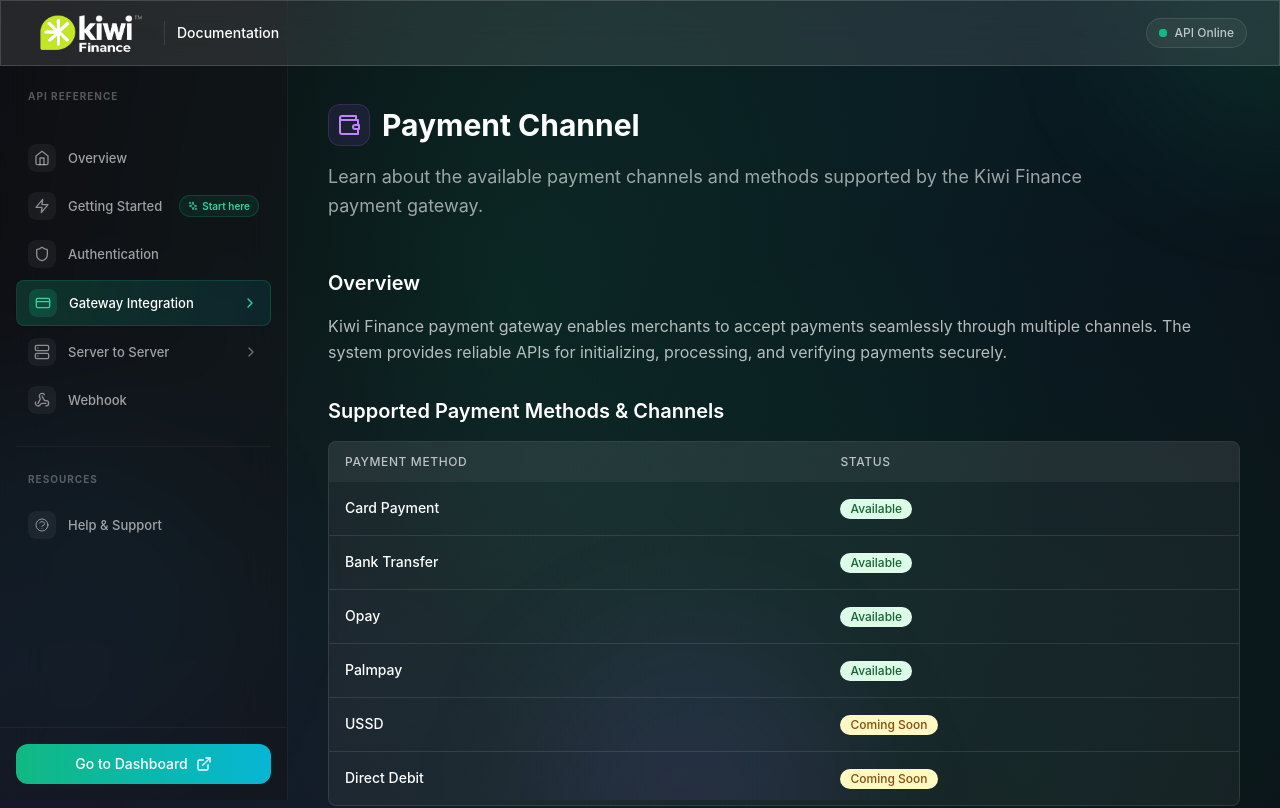
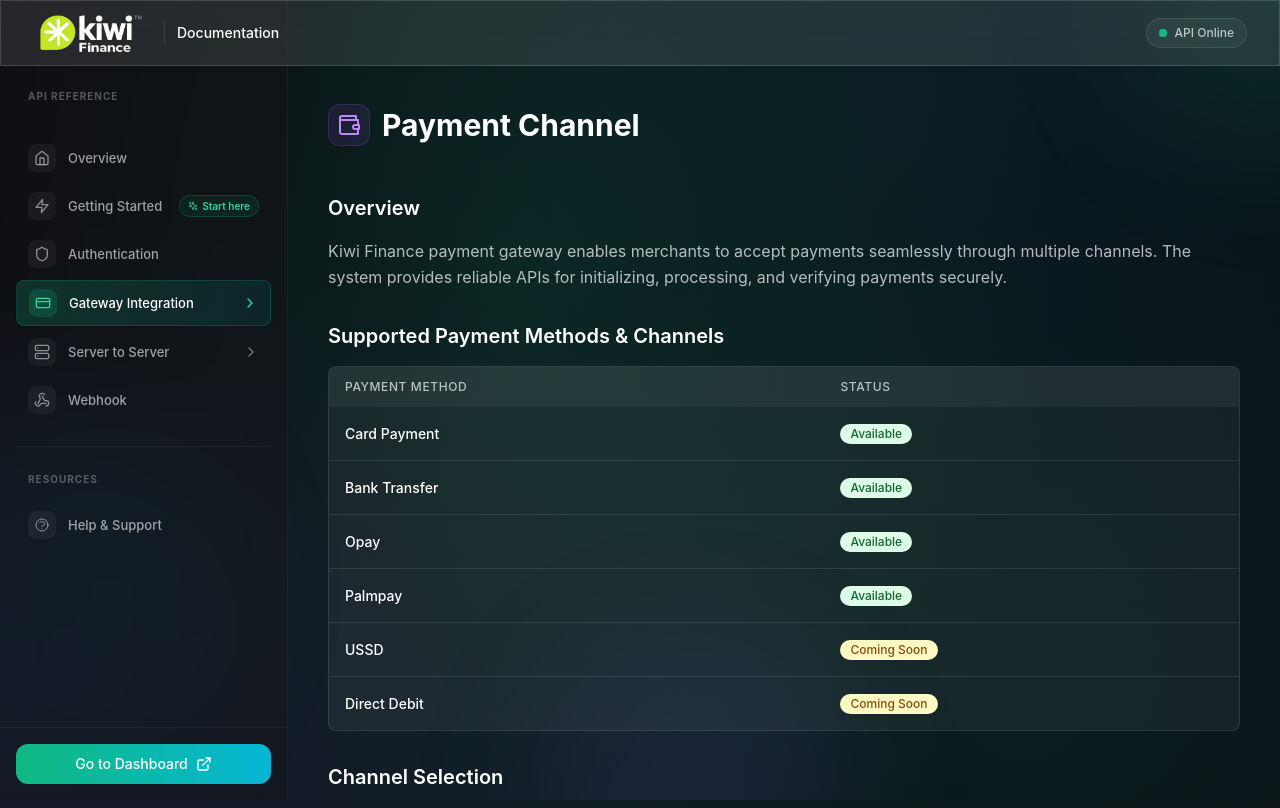
Before and after one commit to westpay210-svg/docs, a React (Create React App) app: page /gateway-integration/payment-channel in a window 1280 px wide. Shown: the top 808 px of the page. Built offline with nearby package versions, Linux system fonts and the light colour scheme; the HTML template or start-up script is replaced by a standard one.

Commit message:
removed unneccessary copy

```diff
--- a/src/pages/PaymentChannel.tsx
+++ b/src/pages/PaymentChannel.tsx
@@ -36,9 +36,6 @@
           </div>
           <h1 className="text-3xl font-bold text-white">Payment Channel</h1>
         </div>
-        <p className="text-lg text-white/60 leading-relaxed max-w-3xl">
-          Learn about the available payment channels and methods supported by the Kiwi Finance payment gateway.
-        </p>
       </div>
 
       {/* Overview */}
```
